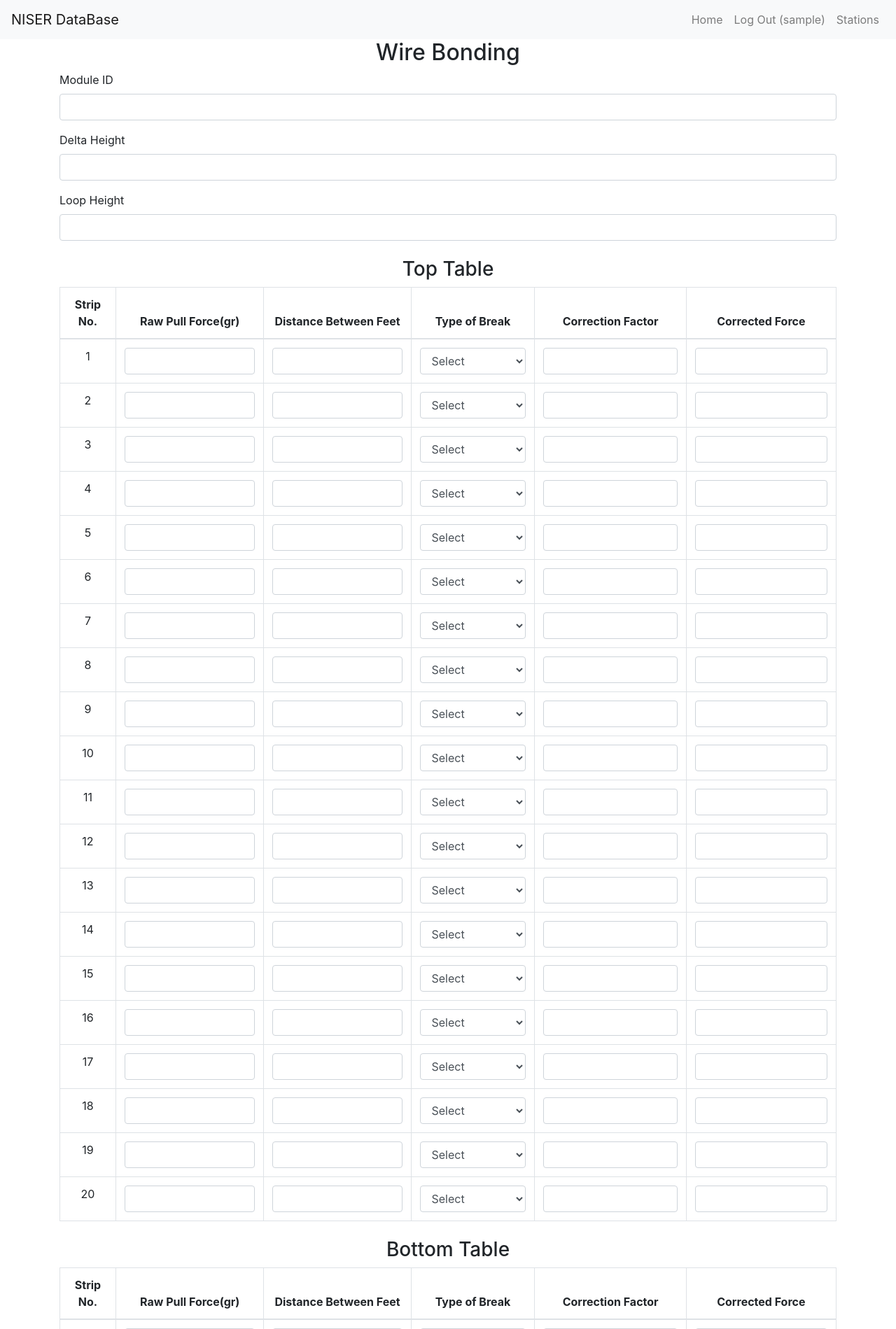
After one commit to Sandeep255-aProgrammer/module_production_db, a Flask app: page /wire_bonding in a window 1280 px wide. The commit adds this page. Shown: the top 1899 px of the page at 70% size. Run offline with Flask 3, Linux system fonts and the light colour scheme; the visitor is signed in with stand-in values (Sample User, id 1); data comes from the database, SQL or seed files in the repository; some libraries are stand-ins or nearby versions.

Commit message:
Implemented material receiver and visual inspection dropdown part. Added Wire Bonding workflow with tables.

```diff
--- a/forms.py
+++ b/forms.py
@@ -1,6 +1,6 @@
 from flask_wtf import FlaskForm
-from wtforms import StringField, SubmitField, PasswordField ,FileField ,DateField , BooleanField , SelectField,  DateTimeField
-from wtforms.validators import DataRequired, URL
+from wtforms import StringField, SubmitField, PasswordField ,FileField ,DateField , BooleanField , SelectField,  DateTimeField,FormField, FloatField , FieldList
+from wtforms.validators import DataRequired, URL, Optional
 from flask_ckeditor import CKEditorField
 
 
@@ -10,10 +10,6 @@ This is the py file for making forms , it is based on wtforms module so visit th
 
 
 '''
-
-
-
-
 
 
 # Create a form to register new users
@@ -50,8 +46,8 @@ class AddStationForm(FlaskForm):
 
 #Material reception
 class MaterialReceiver(FlaskForm):
-    material_name = StringField("Material_Name", validators=[DataRequired()])
-    receiver_name = StringField("Receiver_Name", validators=[DataRequired()])
+    material_name = SelectField("Material Name", choices=[('sensor', 'Sensor'), ('hybrid', 'Hybrid'), ('bridge', 'Bridge'),('glue','Glue'),('kapton tapes','Kapton Tapes'), ('optical fibre','Optical Fibre') ,('other', 'Other Consumables')], validators=[DataRequired()])
+    other_material_name = StringField("Other Material Name")
     date = DateField("Date", format='%Y-%m-%d')
     image = FileField("Upload Image" ,validators=[DataRequired()])
     comment= CKEditorField("Comment", validators=[DataRequired()])
@@ -59,11 +55,21 @@ class MaterialReceiver(FlaskForm):
 # VisualInspectionForm done
 
 class VisualInspection(FlaskForm):
-    check_id = StringField("Sensor ID", validators=[DataRequired()])
-    receiver_name= StringField("Receiver Name ", validators=[DataRequired()])
-    shipment_info = StringField("Shipment Info ", validators=[DataRequired()])
-    image = FileField("Upload Image" ,validators=[DataRequired()])
-    comment= CKEditorField("Comment", validators=[DataRequired()])
+    # Dropdown menu for selecting the item type
+    item_type = SelectField(
+        "Item Type",
+        choices=[
+            ('sensor', 'Sensor'),
+            ('hybrid', 'Hybrid'),
+            ('bridge', 'Bridge')
+        ],
+        validators=[DataRequired()]
+    )
+    check_id = StringField("Item ID", validators=[DataRequired()])
+    receiver_name = StringField("Receiver Name", validators=[DataRequired()])
+    shipment_info = StringField("Shipment Info", validators=[DataRequired()])
+    image = FileField("Upload Image", validators=[DataRequired()])
+    comment = CKEditorField("Comment", validators=[DataRequired()])
     submit = SubmitField("Save")
 
 # KaptonGluing
@@ -174,12 +180,28 @@ class ModuleData(FlaskForm):
     image = FileField("Upload Image")
     comment = CKEditorField("Comment", validators=[DataRequired()])
     submit = SubmitField("Save")
+
 #Wire Bonding
 
 class WireBondingForm(FlaskForm):
-    check_id = StringField("Check ID", validators=[DataRequired()])
-    receiver_name= StringField("Receiver Name ", validators=[DataRequired()])
-    shipment_info = StringField("Shipment Info ", validators=[DataRequired()])
+    # check_id = StringField("Check ID", validators=[DataRequired()])
+    # receiver_name= StringField("Receiver Name ", validators=[DataRequired()])
+    # shipment_info = StringField("Shipment Info ", validators=[DataRequired()])
+    # Add the type of break dropdown menu with options
+    type_of_break = SelectField(
+        "Type of Break",
+        choices=[
+            ("", "Select"),  # Default option
+            ("1", "1 - Wire cut"),
+            ("2", "2 - Lift-off on sensor"),
+            ("3", "3 - Heel break on sensor"),
+            ("4", "4 - Lift-off on hybrid"),
+            ("5", "5 - Heel break on hybrid"),
+            ("0", "0 - Wire doesn't break"),
+            ("6", "6 - Others"),
+        ],
+        validators=[DataRequired()],
+    )
     image = FileField("Upload Image" ,validators=[DataRequired()])
     comment = CKEditorField("Comment", validators=[DataRequired()])
     submit = SubmitField("Save")
--- a/main.py
+++ b/main.py
@@ -133,6 +133,41 @@ def show_module():
 def module_report():
     return render_template("module_report.html")
 
+# wire_bonding.html is rendered when you click on the wire_bonding module in the wire_bonding.html page
+@app.route('/wire_bonding', methods=['GET', 'POST'])
+@login_required
+def wire_bonding():
+    if request.method == 'POST':
+        # Process Top Table Data
+        top_data = []
+        for i in range(1, 21):
+            top_data.append({
+                'raw_pull_force': request.form.get(f'top_raw_pull_force_{i}', type=float),
+                'distance_between_feet': request.form.get(f'top_distance_between_feet_{i}', type=float),
+                'type_of_break': request.form.get(f'top_type_of_break_{i}'),
+                'correction_factor': request.form.get(f'top_correction_factor_{i}', type=float),
+                'corrected_force': request.form.get(f'top_corrected_force_{i}', type=float),
+            })
+
+        # Process Bottom Table Data
+        bottom_data = []
+        for i in range(1, 21):
+            bottom_data.append({
+                'raw_pull_force': request.form.get(f'bottom_raw_pull_force_{i}', type=float),
+                'distance_between_feet': request.form.get(f'bottom_distance_between_feet_{i}', type=float),
+                'type_of_break': request.form.get(f'bottom_type_of_break_{i}'),
+                'correction_factor': request.form.get(f'bottom_correction_factor_{i}', type=float),
+                'corrected_force': request.form.get(f'bottom_corrected_force_{i}', type=float),
+            })
+
+        # Example: Save or process the data
+        flash("Wire Bonding data submitted successfully!", "success")
+        return redirect(url_for('workflow'))
+
+    form = WireBondingForm()
+    return render_template('wire_bonding.html', form=form)
+
+
 
 '''
  this portion is the activated when stations is clicked basically it shows all the stations that are available in the database and gives a options to add more stations
@@ -205,6 +240,9 @@ def download():
 def add_data():
     num = request.args.get('num')
     step_no = int(num)
+    form = None
+    template_name = "visual_inspection.html"  # Default template for most steps
+
     if step_no == 0:
         form = MaterialReceiver()
     elif step_no == 1:
@@ -221,18 +259,23 @@ def add_data():
         form = SkeletonTestForm()
     elif step_no == 7:
         form = HybridGluingForm()
-    elif step_no == 11:
-        form = ModuleData()
-    elif step_no == 8:
+    elif step_no == 8:  # Wire Bonding
         form = WireBondingForm()
+        template_name = "wire_bonding.html"  # Use a unique template for Wire Bonding
     elif step_no == 9:
         form = NoiseTestForm()
     elif step_no == 10:
         form = BurNimForm()
+    elif step_no == 11:
+        form = ModuleData()
+
     if form.validate_on_submit():
         # Handle the form submission logic here
-        pass
-    return render_template("visual_inspection.html", form=form)
+        flash(f"Step {step_no} data submitted successfully!", "success")
+        return redirect(url_for('workflow'))  # Redirect to workflow after submission
+
+    return render_template(template_name, form=form)
+
 
 
 
--- /dev/null
+++ b/templates/wire_bonding.html
@@ -0,0 +1,117 @@
+{% extends "base1.html" %}
+{% block content %}
+<main class="mb-4">
+  <div class="container">
+    <h2 class="text-center">Wire Bonding</h2>
+    <form method="POST" enctype="multipart/form-data">
+      {{ form.hidden_tag() }}
+
+      <!-- Module ID, Delta Height, Loop Height -->
+      <div class="form-group">
+        <label for="module_id">Module ID</label>
+        <input type="text" name="module_id" id="module_id" class="form-control" required>
+      </div>
+      <div class="form-group">
+        <label for="delta_height">Delta Height</label>
+        <input type="number" name="delta_height" id="delta_height" class="form-control" required>
+      </div>
+      <div class="form-group">
+        <label for="loop_height">Loop Height</label>
+        <input type="number" name="loop_height" id="loop_height" class="form-control" required>
+      </div>
+      <!-- Top Table -->
+      <h3 class="mt-4 text-center">Top Table</h3>
+      <table class="table table-bordered text-center">
+        <thead>
+          <tr>
+            <th>Strip No.</th>
+            <th>Raw Pull Force(gr)</th>
+            <th>Distance Between Feet</th>
+            <th>Type of Break</th>
+            <th>Correction Factor</th>
+            <th>Corrected Force</th>
+          </tr>
+        </thead>
+        <tbody>
+          {% for i in range(1, 21) %}
+          <tr>
+            <td>{{ i }}</td>
+            <td><input type="number" name="top_raw_pull_force_{{ i }}" class="form-control"></td>
+            <td><input type="number" name="top_distance_between_feet_{{ i }}" class="form-control"></td>
+            <td><select name="top_type_of_break_{{ i }}" class="form-control">
+                <option value="">Select</option>
+                <option value="1">1 - Wire cut</option>
+                <option value="2">2 - Lift-off on sensor</option>
+                <option value="3">3 - Heel break on sensor</option>
+                <option value="4">4 - Lift-off on hybrid</option>
+                <option value="5">5 - Heel break on hybrid</option>
+                <option value="0">0 - Wire doesn't break</option>
+                <option value="6">6 - Others</option>
+              </select>
+            </td>
+            <td><input type="number" name="top_correction_factor_{{ i }}" class="form-control"></td>
+            <td><input type="number" name="top_corrected_force_{{ i }}" class="form-control"></td>
+          </tr>
+          {% endfor %}
+        </tbody>
+      </table>
+
+      <!-- Bottom Table -->
+      <h3 class="mt-4 text-center">Bottom Table</h3>
+      <table class="table table-bordered text-center">
+        <thead>
+          <tr>
+            <th>Strip No.</th>
+            <th>Raw Pull Force(gr)</th>
+            <th>Distance Between Feet</th>
+            <th>Type of Break</th>
+            <th>Correction Factor</th>
+            <th>Corrected Force</th>
+          </tr>
+        </thead>
+        <tbody>
+          {% for i in range(1, 21) %}
+          <tr>
+            <td>{{ i }}</td>
+            <td><input type="number" name="bottom_raw_pull_force_{{ i }}" class="form-control"></td>
+            <td><input type="number" name="bottom_distance_between_feet_{{ i }}" class="form-control"></td>
+            <td><select name="bottom_type_of_break_{{ i }}" class="form-control">
+              <option value="">Select</option>
+              <option value="1">1 - Wire cut</option>
+              <option value="2">2 - Lift-off on sensor</option>
+              <option value="3">3 - Heel break on sensor</option>
+              <option value="4">4 - Lift-off on hybrid</option>
+              <option value="5">5 - Heel break on hybrid</option>
+              <option value="0">0 - Wire doesn't break</option>
+              <option value="6">6 - Others</option>
+            </select>
+          </td>
+            <td><input type="number" name="bottom_correction_factor_{{ i }}" class="form-control"></td>
+            <td><input type="number" name="bottom_corrected_force_{{ i }}" class="form-control"></td>
+          </tr>
+          {% endfor %}
+        </tbody>
+      </table>
+
+      <!-- Standard Deviation Table -->
+      <h3 class="mt-4 text-center">Standard Deviation</h3>
+      <table class="table table-bordered text-center">
+        <thead>
+          <tr>
+            <th>Standard Deviation (Top)</th>
+            <th>Standard Deviation (Bottom)</th>
+          </tr>
+        </thead>
+        <tbody>
+          <tr>
+            <td><input type="number" name="std_dev_top" class="form-control"></td>
+            <td><input type="number" name="std_dev_bottom" class="form-control"></td>
+          </tr>
+        </tbody>
+      </table>
+
+      <button type="submit" class="btn btn-primary">Save</button>
+    </form>
+  </div>
+</main>
+{% endblock %}
```
Also changed, not shown: templates/visual_inspection.html (+41 -0 lines).
